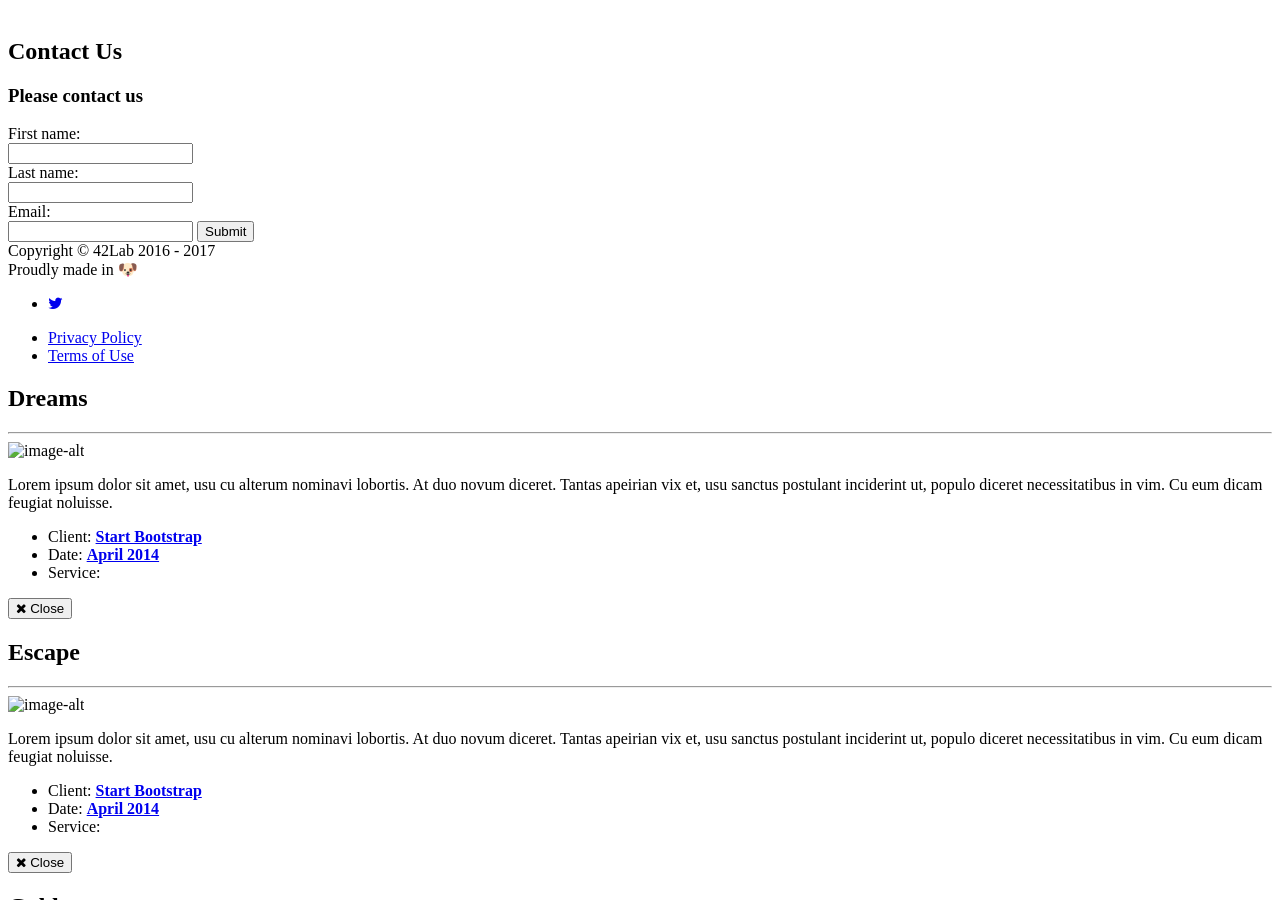
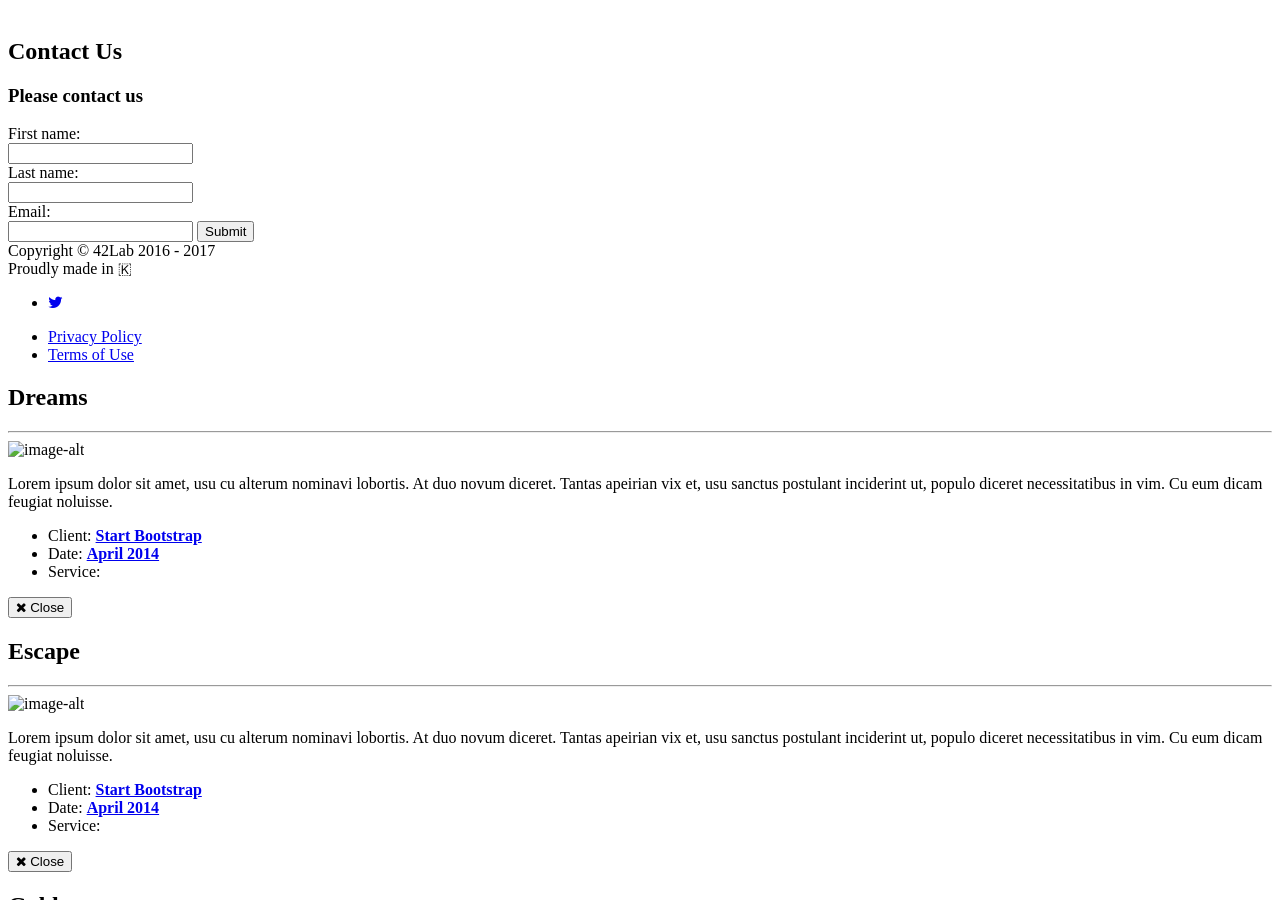
Before and after one commit to dr-data/42Lab, a Jekyll site: the page built from about.md, in a window 1280 px wide and 900 px high, scrolled down 2491 px. Built offline with Jekyll 4.4.1, drawn with Linux system fonts in a browser that asks for light colours; some web fonts are replaced.

```diff
--- a/_includes/footer.html
+++ b/_includes/footer.html
@@ -5,7 +5,7 @@
             <div class="row">
                 <div class="col-md-4">
                     <span class="copyright">Copyright &copy; {{ site.title }} 2016 - {{ 'now' | date: "%Y" }}</span>
-                    <BR><span class="made">Proudly made in &#x1F436; </span>
+                    <BR><span class="made">Proudly made in &#x1F1F0; </span>
                 </div>
                 <div class="col-md-4">
                     <ul class="list-inline social-buttons">
```
